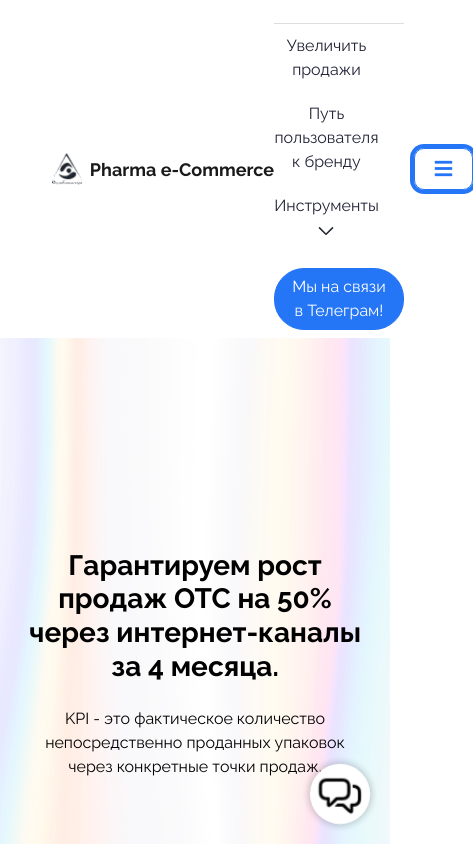
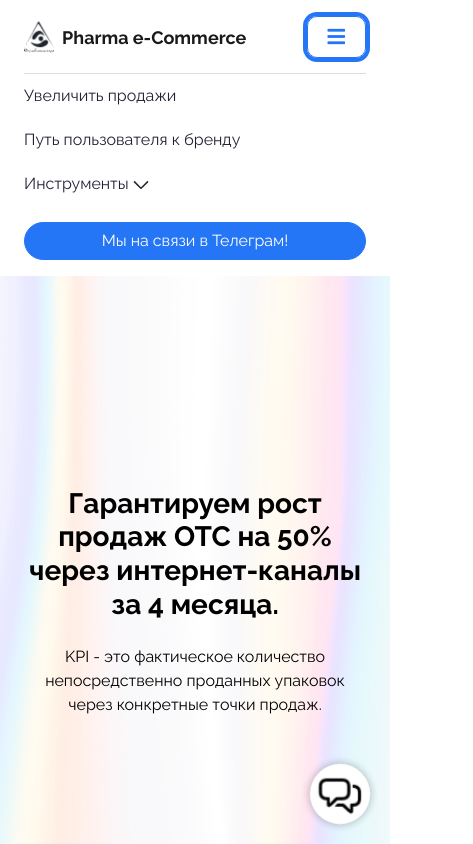
Before and after one commit to ku7uzov/pharma_e-commerce, a plain HTML site: page index.html in a window 390 px wide. Both pictures are taken after a click on the button 313 px from the left and 29 px from the top of the page. Shown: the top 844 px of the page, 473 px wide, since content can reach past the window. Drawn offline with nearby package versions, Linux system fonts and the light colour scheme.

Commit message:
fixed buerger-menu

```diff
--- a/index.html
+++ b/index.html
@@ -70,8 +70,8 @@
 
 
     <div class="position-relative p-0">
-        <nav class="navbar navbar-expand-lg navbar-light bg-white px-3 py-2">
-            <div class="container_padding container-fluid d-flex flex-row justify-content-between align-items-center">
+        <nav class="navbar navbar-expand-lg navbar-light bg-white px-4 px-lg-5 py-3 py-lg-0">
+
 
                 <!-- Левая часть: логотип -->
                 <a href="index.html" class="navbar-brand d-flex align-items-center p-0 m-0">
@@ -80,13 +80,12 @@
                 </a>
 
                 <!-- Кнопка-бургер справа -->
-                <button class="navbar-toggler" type="button" data-bs-toggle="collapse" data-bs-target="#navbarCollapse" style="margin-left: 10px;">
+                <button class="navbar-toggler" type="button" data-bs-toggle="collapse" data-bs-target="#navbarCollapse">
                     <span class="fa fa-bars"></span>
                 </button>
-
                 <!-- Навигация -->
                 <div class="collapse navbar-collapse" id="navbarCollapse">
-                    <div class="navbar-nav ms-auto py-0 text-center">
+                    <div class="navbar-nav ms-auto py-0 ">
                         <a href="index.html#tools" class="nav-item nav-link">Увеличить продажи</a>
                         <a href="index.html#customer" class="nav-item nav-link">Путь пользователя к бренду</a>
                         <div class="nav-item dropdown">
@@ -120,36 +119,10 @@
                     style="border-radius: 30px; font-size: 18px; font-weight: 500;color:white">
                     Мы на связи в Телеграм!
                 </a>
-            </div>
+
         </nav>
     </div>
-    <style>
-        @media (max-width: 576px) {
-            .container-fluid {
-                display: flex;
-                flex-wrap: nowrap; /* Убираем оборачивание элементов */
-                justify-content: space-between; /* Равномерное распределение элементов */
-                align-items: center; /* Вертикальное выравнивание по центру */
-            }
 
-            .navbar-nav {
-                width: auto; /* Убираем лишнее пространство для навигации */
-                margin-left: auto; /* Переносим навигацию к правому краю */
-            }
-
-            .navbar-toggler {
-                order: 2; /* Перемещаем бургер в правую часть */
-            }
-
-            .navbar-brand {
-                flex-grow: 1; /* Логотип занимает оставшееся пространство */
-            }
-
-            .btn {
-                width: auto; /* Кнопка Telegram не будет растягиваться на весь экран */
-            }
-        }
-        </style>
 
     <!-- Carousel Start -->
     <div class="header-carousel owl-carousel">
```
Also changed, not shown: ad-company.html (+5 -6 lines), brand.html (+12 -15 lines), messanger-marketing.html (+12 -15 lines), optimization-card.html (+12 -15 lines), package-content.html (+9 -12 lines), rep-brand.html (+12 -16 lines), 1 other file.
